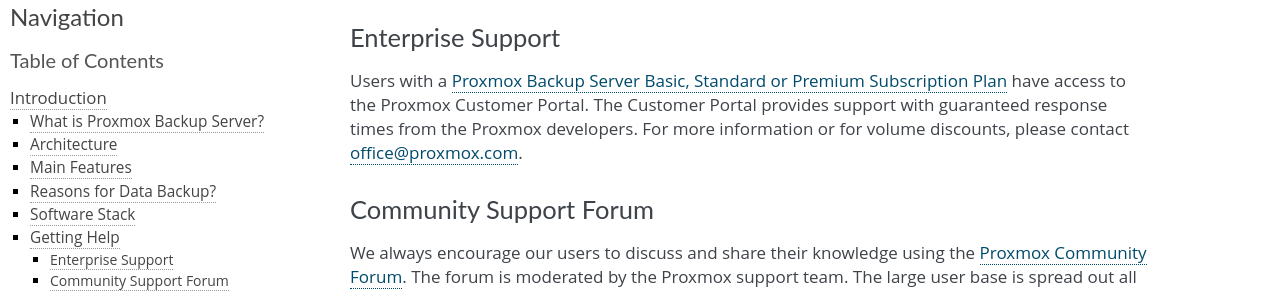
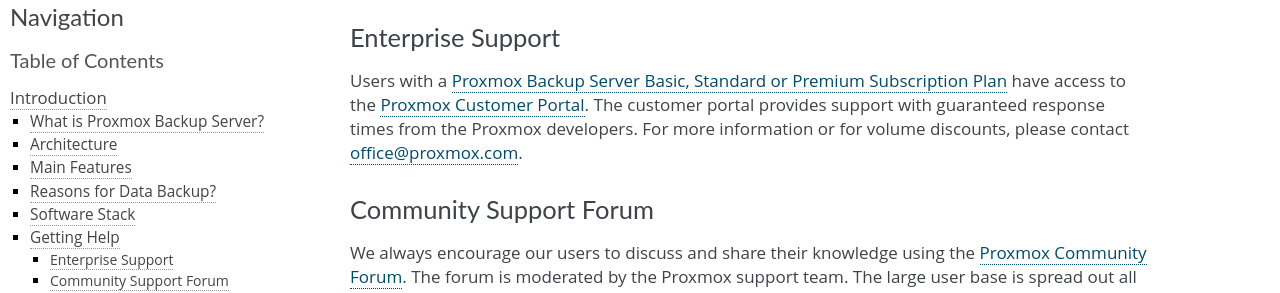
Before and after one commit to proxmox/proxmox-backup, a Sphinx documentation site: the page built from docs/introduction.rst, in a window 1280 px wide and 900 px high, scrolled down 2438 px. Shown: the part 191-484 px from the top of the window. Built offline with Sphinx 7.4.7, drawn with Linux system fonts in a browser that asks for light colours; part of the change alters nothing that is shown.

```diff
--- a/docs/introduction.rst
+++ b/docs/introduction.rst
@@ -149,8 +149,8 @@ Enterprise Support
 
 Users with a `Proxmox Backup Server Basic, Standard or Premium Subscription Plan
 <https://www.proxmox.com/en/proxmox-backup-server/pricing>`_ have access to the
-Proxmox Customer Portal. The Customer Portal provides support with guaranteed
-response times from the Proxmox developers.
+`Proxmox Customer Portal <https://my.proxmox.com>`_. The customer portal
+provides support with guaranteed response times from the Proxmox developers.
 For more information or for volume discounts, please contact office@proxmox.com.
 
 Community Support Forum
```
